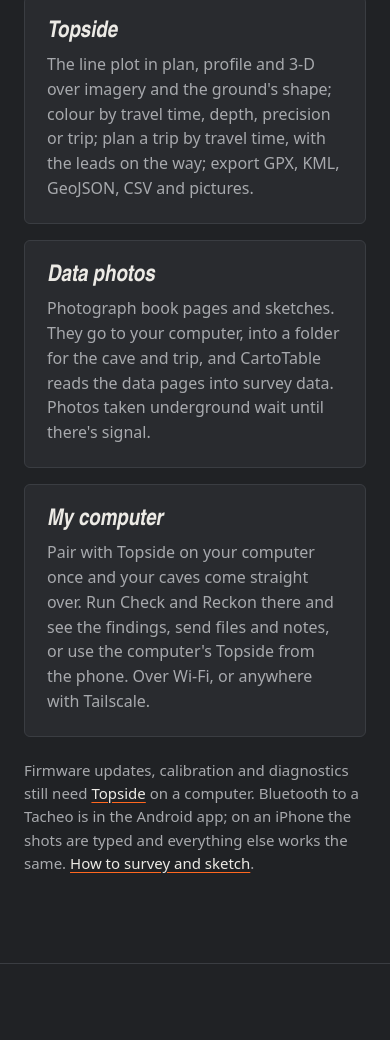
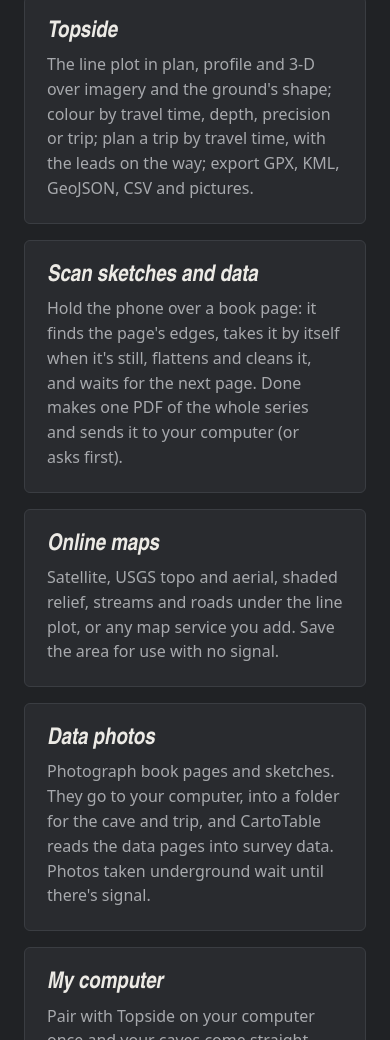
Before and after one commit to p0sull02/tacheo-site, a plain HTML site: page phone.html in a window 390 px wide. Shown: the part 2240-3280 px from the top of the page. Drawn offline with Linux system fonts and the light colour scheme.

Commit message:
What's new: Topside 1.6.108 (firmware from the internet), phone app online maps and Scan sketches and data
Co-Authored-By: Claude Opus 5.5 <noreply@anthropic.com>
Claude-Session: https://claude.ai/code/session_0139rTr7GW7EJEZEA2z3bBer

```diff
--- a/phone.html
+++ b/phone.html
@@ -71,6 +71,8 @@
       <div class="card" style="border-top:3px solid #1A9850"><h3>Messages to the unit</h3><p>Send a short message from the sketcher to the person holding a Tacheo - "Shoot a backsight", "LRUDs here", or your own words. It pops up on the unit's screen, and the phone shows when it was read. Needs Tacheo firmware 1.17.8 or SAP6 1.16.30.5 (in Topside 1.6.105).</p></div>
       <div class="card"><h3>In the cave</h3><p>A dark screen with big buttons. Pick the station you're at: how far in you are, the quickest way out and how long it takes, the distance between two stations, the leads nearest you, and the trip books to check an old survey on the spot.</p></div>
       <div class="card"><h3>Topside</h3><p>The line plot in plan, profile and 3-D over imagery and the ground's shape; colour by travel time, depth, precision or trip; plan a trip by travel time, with the leads on the way; export GPX, KML, GeoJSON, CSV and pictures.</p></div>
+      <div class="card"><h3>Scan sketches and data</h3><p>Hold the phone over a book page: it finds the page's edges, takes it by itself when it's still, flattens and cleans it, and waits for the next page. Done makes one PDF of the whole series and sends it to your computer (or asks first).</p></div>
+      <div class="card"><h3>Online maps</h3><p>Satellite, USGS topo and aerial, shaded relief, streams and roads under the line plot, or any map service you add. Save the area for use with no signal.</p></div>
       <div class="card"><h3>Data photos</h3><p>Photograph book pages and sketches. They go to your computer, into a folder for the cave and trip, and CartoTable reads the data pages into survey data. Photos taken underground wait until there's signal.</p></div>
       <div class="card"><h3>My computer</h3><p>Pair with Topside on your computer once and your caves come straight over. Run Check and Reckon there and see the findings, send files and notes, or use the computer's Topside from the phone. Over Wi-Fi, or anywhere with Tailscale.</p></div>
     </div>
```
Also changed, not shown: download.html (+1 -0 lines).
